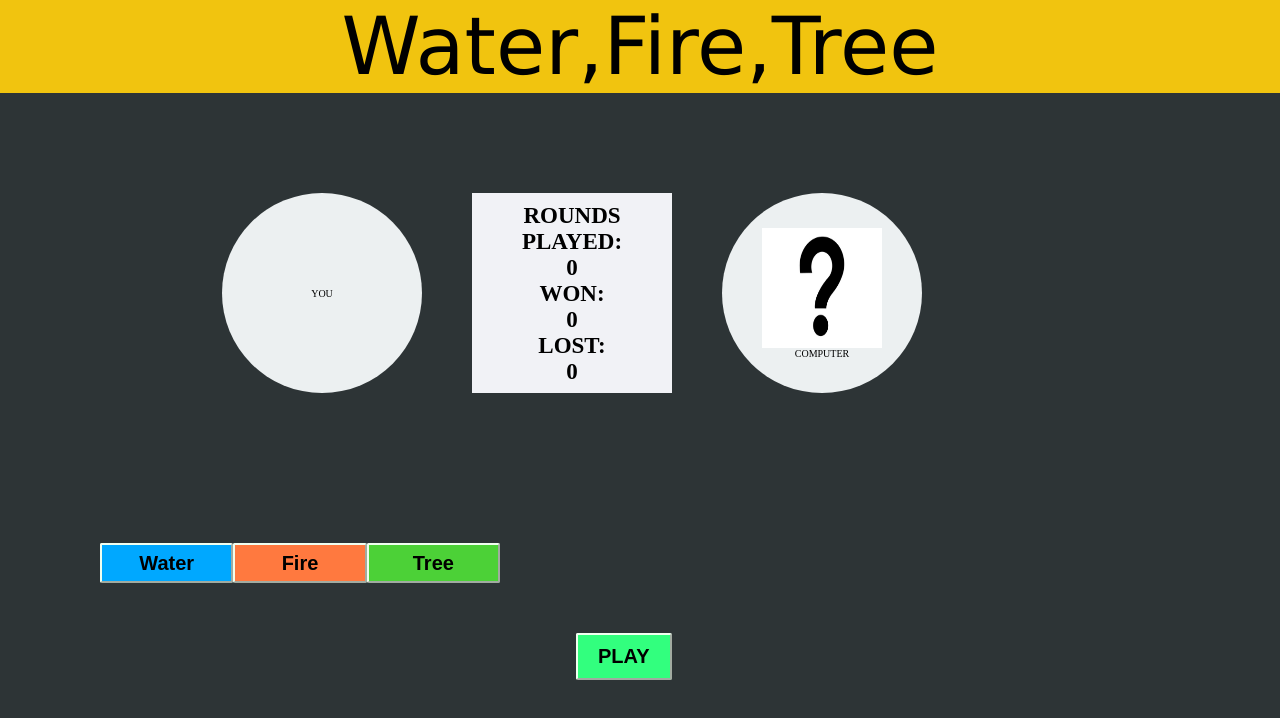
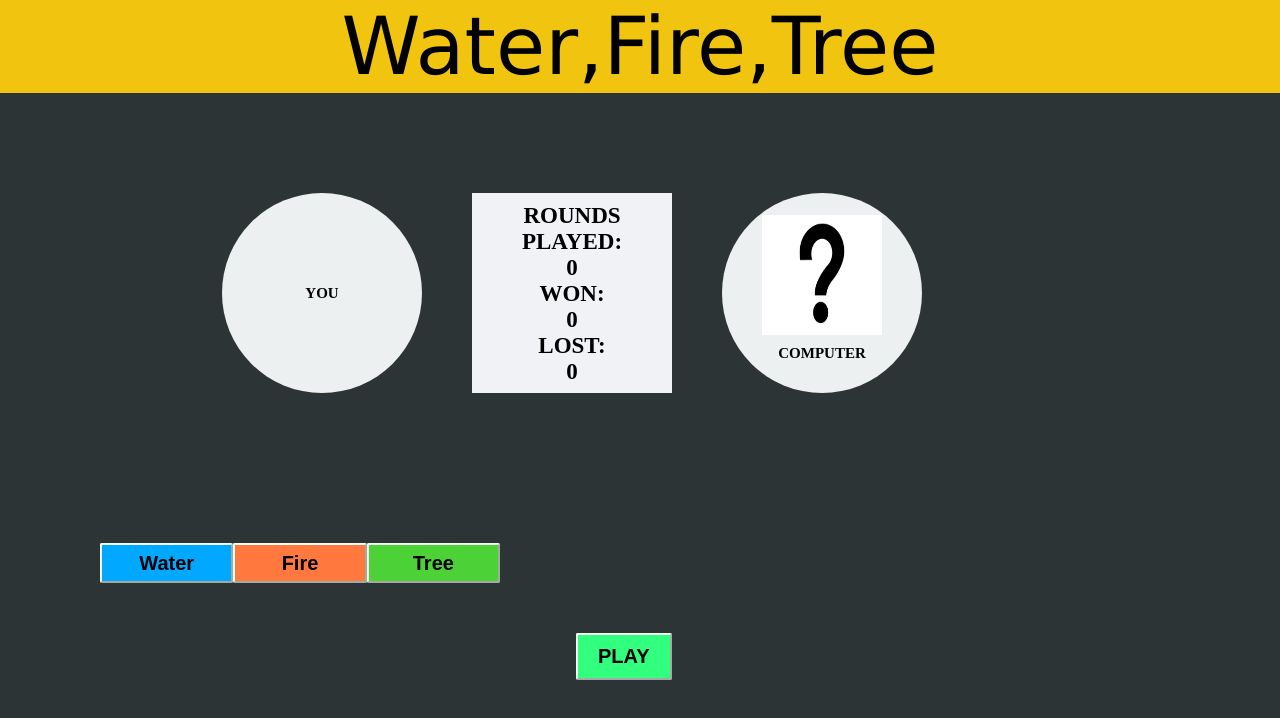
Before and after one commit to Rudra7777/week1-challenge-copy, a website: page index.html in a window 1280 px wide. Drawn offline with Linux system fonts and the light colour scheme.

Commit message:
Update style.css

```diff
--- a/style.css
+++ b/style.css
@@ -167,3 +167,20 @@ img {
     height: 60%;
     width: 60%;
 }
+
+#img {
+    height: 60%;
+    width: 60%;
+}
+
+.h2_1 {
+    padding: 1rem;
+    font-size: 1.5em;
+    font-weight: bold;
+}
+
+.h2_2 {
+    padding: 1rem;
+    font-size: 1.5em;
+    font-weight: bold;
+}
```
